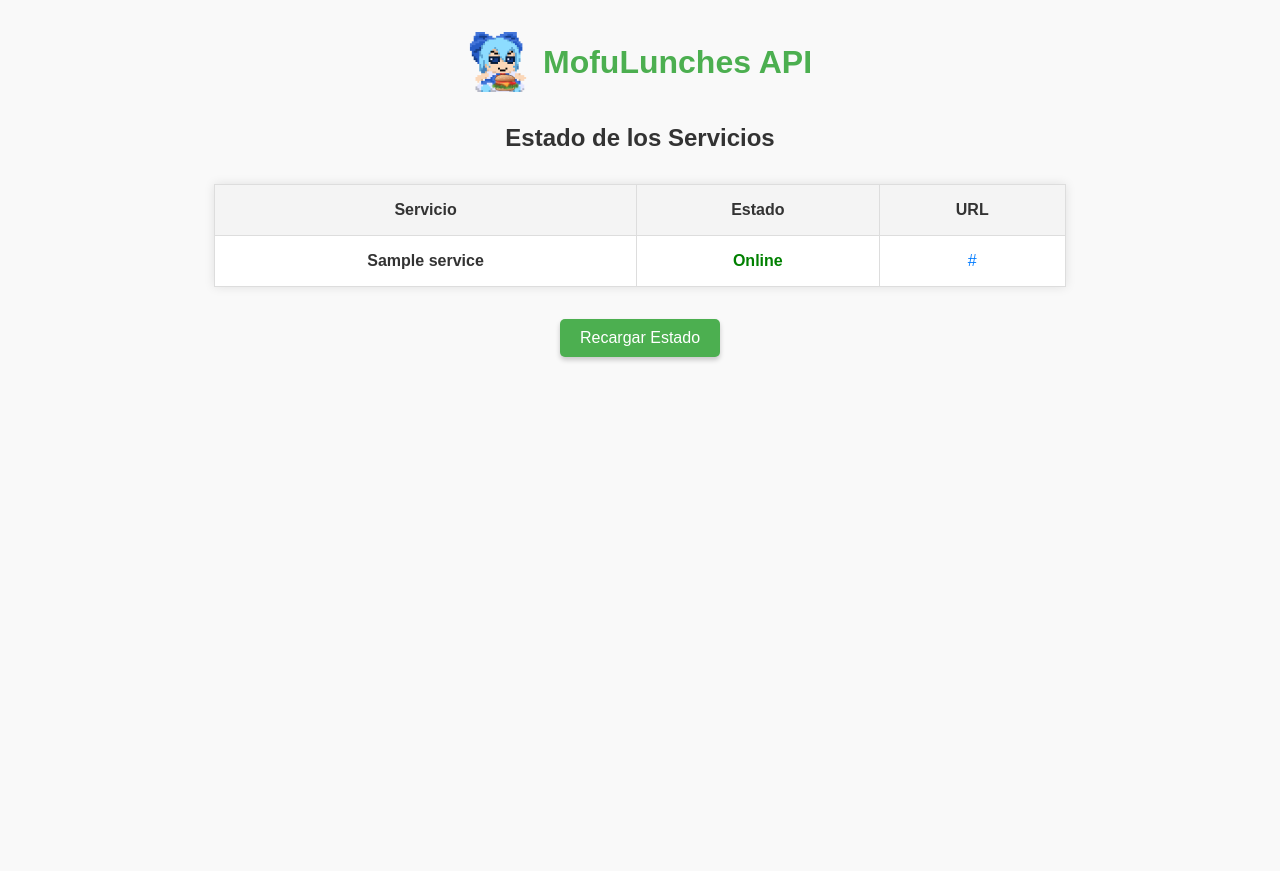
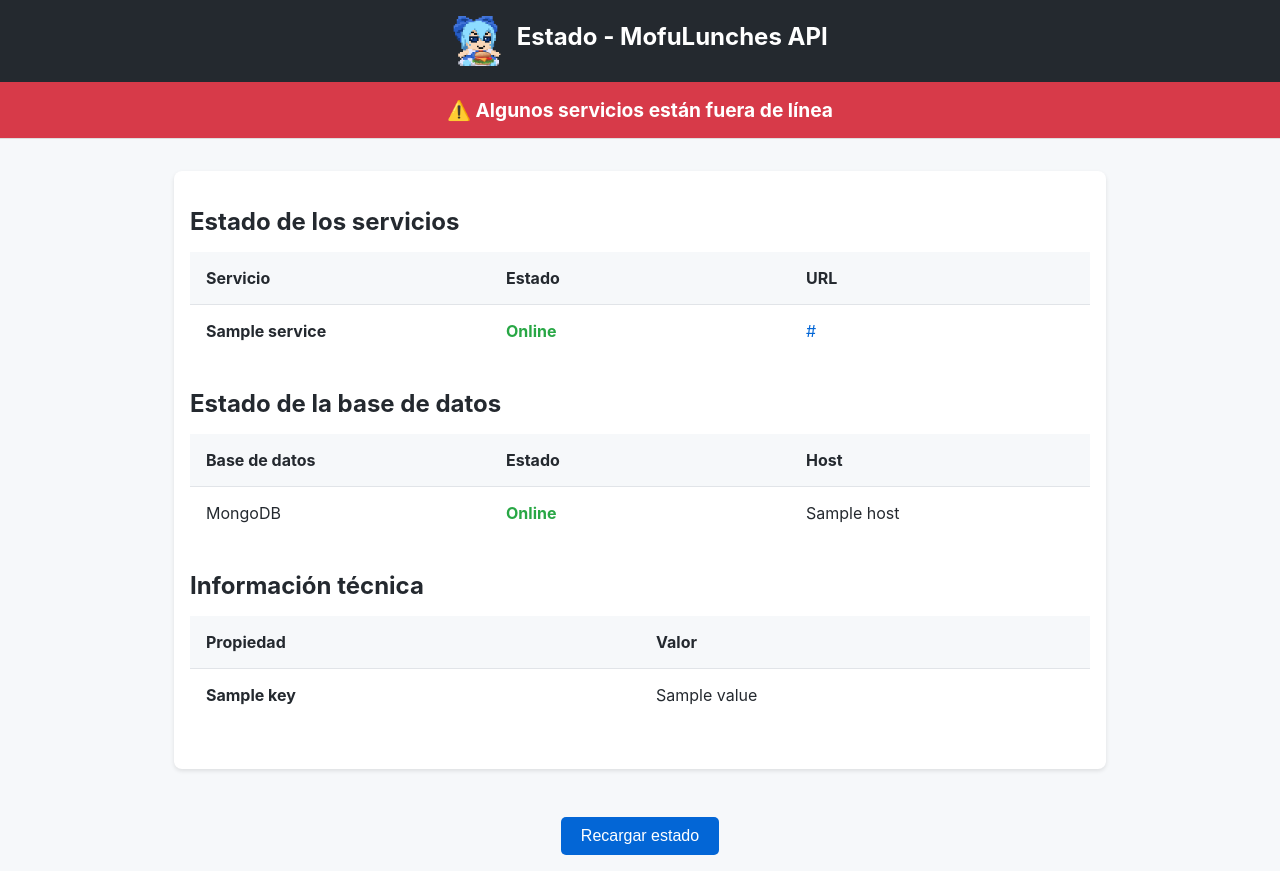
Before and after one commit to AstronautMarkus/MofuLunches-API, a Flask app: template mofulunches-api/api_gateway/templates/status.html in a window 1280 px wide. Before the commit the page ends 362 px from the top, so only its background shows below. Run offline with Flask 3, Linux system fonts and the light colour scheme; the template is opened without the code that fills it: most values are stand-ins (such as "Sample title", 1, 10 or a date in 2020).

Commit message:
Modified /status site with more technical info and ping database.

```diff
--- a/mofulunches-api/api_gateway/app.py
+++ b/mofulunches-api/api_gateway/app.py
@@ -1,37 +1,115 @@
+import platform
+import psutil
 from flask import Flask, render_template
+import socket
+import time
 import requests
+from pymongo import MongoClient
+from pymongo.errors import ConnectionFailure, ConfigurationError, OperationFailure
 from blueprints import register_blueprints
 
 def create_app():
     app = Flask(__name__)
     app.config.from_object('config.DevelopmentConfig')
 
-    # Register blueprints
     register_blueprints(app)
 
+    def get_system_info():
+        """Server info."""
+        boot_time = time.strftime('%Y-%m-%d %H:%M:%S', time.localtime(psutil.boot_time()))
+        disk_usage = psutil.disk_usage('/')
+        net_io = psutil.net_io_counters()
+        system_info = {
+            "Hostname": socket.gethostname(),
+            "IP Address": socket.gethostbyname(socket.gethostname()),
+            "OS": platform.system(),
+            "OS Version": platform.version(),
+            "Architecture": platform.architecture()[0],
+            "Python Version": platform.python_version(),
+            "CPU Cores": psutil.cpu_count(logical=True),
+            "CPU Usage (%)": psutil.cpu_percent(interval=1),
+            "Memory Total (GB)": round(psutil.virtual_memory().total / (1024 ** 3), 2),
+            "Memory Available (GB)": round(psutil.virtual_memory().available / (1024 ** 3), 2),
+            "System Uptime": boot_time,
+        }
+        return system_info
+
+    def check_mongodb_status():
+        """Verifica el estado de la base de datos MongoDB remota y maneja errores."""
+        mongo_uri = app.config['MONGODB_URI']
+        try:
+            client = MongoClient(mongo_uri, serverSelectionTimeoutMS=10000)
+            client.admin.command('ping')
+            return {
+                "status": "Online",
+                "host": mongo_uri.split('@')[-1],
+                "error": None
+            }
+        except ConnectionFailure as e:
+            return {
+                "status": "Offline",
+                "host": mongo_uri.split('@')[-1],
+                "error": f"Connection Failure: {e}"
+            }
+        except ConfigurationError as e:
+            return {
+                "status": "Offline",
+                "host": mongo_uri.split('@')[-1],
+                "error": f"Configuration Error: {e}"
+            }
+        except OperationFailure as e:
+            return {
+                "status": "Offline",
+                "host": mongo_uri.split('@')[-1],
+                "error": f"Operation Failure: {e}"
+            }
+        except Exception as e:
+            return {
+                "status": "Offline",
+                "host": mongo_uri.split('@')[-1],
+                "error": f"Unexpected Error: {e}"
+            }
 
     @app.route('/status', methods=['GET'])
     def check_services_status():
+
         services = {
             'alimentos_service': app.config['ALIMENTOS_SERVICE_URL'],
             'pedidos_service': app.config['PEDIDOS_SERVICE_URL'],
             'usuarios_service': app.config['USUARIOS_SERVICE_URL']
         }
 
+
         statuses = {}
+        all_systems_operational = True
 
         for service_name, service_url in services.items():
             try:
-                # Ping to service
                 response = requests.get(service_url, timeout=2)
-                statuses[service_name] = {'status': 'Online', 'url': service_url}
-            except requests.exceptions.RequestException:
-                # If service is not available, store status as Offline
-                statuses[service_name] = {'status': 'Offline', 'url': service_url}
+                statuses[service_name] = {'status': 'Online', 'url': service_url, 'error': None}
+            except requests.exceptions.RequestException as e:
+                statuses[service_name] = {'status': 'Offline', 'url': service_url, 'error': str(e)}
+                all_systems_operational = False
 
-        return render_template('status.html', statuses=statuses)
+
+        mongodb_status = check_mongodb_status()
+        if mongodb_status['status'] == "Offline":
+            all_systems_operational = False
+
+
+        system_info = get_system_info()
+
+
+        return render_template(
+            'status.html',
+            statuses=statuses,
+            all_systems_operational=all_systems_operational,
+            system_info=system_info,
+            mongodb_status=mongodb_status
+        )
 
     return app
+
 
 if __name__ == '__main__':
     app = create_app()
--- a/mofulunches-api/api_gateway/templates/status.html
+++ b/mofulunches-api/api_gateway/templates/status.html
@@ -1,90 +1,123 @@
 <!DOCTYPE html>
-<html lang="en">
+<html lang="es">
 <head>
     <meta charset="UTF-8">
     <meta name="viewport" content="width=device-width, initial-scale=1.0">
     <link rel="shortcut icon" href="{{ url_for('static', filename='img/icon.png') }}" type="image/x-icon">
-    <title>Status - MofuLunches API</title>
+    <title>Estado - MofuLunches API</title>
+    <!-- AOS CSS -->
+    <link href="https://cdn.jsdelivr.net/npm/aos@2.3.4/dist/aos.css" rel="stylesheet">
     <style>
         body {
-            font-family: Arial, sans-serif;
-            margin: 2rem;
-            color: #333;
-            background-color: #f9f9f9;
+            font-family: -apple-system, BlinkMacSystemFont, "Segoe UI", Roboto, "Helvetica Neue", Arial, sans-serif;
+            margin: 0;
+            padding: 0;
+            color: #24292f;
+            background-color: #f6f8fa;
         }
         header {
-            display: flex;
-            justify-content: center;
-            align-items: center;
-            margin-bottom: 2rem;
+            background-color: #24292f;
+            color: white;
+            padding: 1rem;
+            text-align: center;
+            box-shadow: 0 2px 4px rgba(0, 0, 0, 0.1);
         }
         header img {
-            height: 60px;
-            margin-right: 15px;
+            height: 50px;
+            vertical-align: middle;
+            margin-right: 10px;
         }
         header h1 {
-            color: #4CAF50;
-            font-size: 2rem;
-            margin: 0;
+            display: inline;
+            font-size: 1.5rem;
+        }
+        .status-banner {
+            background-color: {{ 'green' if all_systems_operational else '#d73a49' }};
+            color: white;
+            padding: 1rem;
+            text-align: center;
+            font-size: 1.2rem;
+            font-weight: bold;
+            border-bottom: 1px solid #ddd;
+        }
+        .container {
+            max-width: 900px;
+            margin: 2rem auto;
+            background-color: white;
+            box-shadow: 0 2px 4px rgba(0, 0, 0, 0.1);
+            border-radius: 8px;
+            overflow: hidden;
+            padding: 1rem;
         }
         table {
-            width: 70%;
-            margin: 2rem auto;
+            width: 100%;
             border-collapse: collapse;
-            background-color: #fff;
-            box-shadow: 0px 0px 10px rgba(0, 0, 0, 0.1);
+            table-layout: fixed;
+            margin-bottom: 2rem;
         }
         th, td {
             padding: 1rem;
-            border: 1px solid #ddd;
-            text-align: center;
+            text-align: left;
+            border-bottom: 1px solid #e1e4e8;
         }
         th {
-            background-color: #f4f4f4;
+            background-color: #f6f8fa;
+            font-weight: bold;
+        }
+        tr:last-child td {
+            border-bottom: none;
+        }
+        .online {
+            color: #28a745;
+            font-weight: bold;
+        }
+        .offline {
+            color: #d73a49;
+            font-weight: bold;
         }
         a {
+            color: #0366d6;
             text-decoration: none;
-            color: #007BFF;
         }
         a:hover {
             text-decoration: underline;
         }
-        .online {
-            color: green;
-            font-weight: bold;
-        }
-        .offline {
-            color: red;
-            font-weight: bold;
-        }
         .button-container {
             text-align: center;
-            margin-top: 1rem;
+            padding: 1rem;
         }
         button {
             padding: 10px 20px;
             font-size: 1rem;
-            background-color: #4CAF50;
+            background-color: #0366d6;
             color: white;
             border: none;
             border-radius: 5px;
             cursor: pointer;
-            box-shadow: 0 3px 5px rgba(0, 0, 0, 0.2);
         }
         button:hover {
-            background-color: #45a049;
+            background-color: #0356b6;
+        }
+        .section-title {
+            font-size: 1.5rem;
+            margin-bottom: 1rem;
+            color: #24292f;
         }
     </style>
 </head>
 <body>
     <header>
         <img src="{{ url_for('static', filename='img/icon.png') }}" alt="Logo de MofuLunches">
-        <h1>MofuLunches API</h1>
+        <h1>Estado - MofuLunches API</h1>
     </header>
 
-    <h2 style="text-align: center;">Estado de los Servicios</h2>
+    <div class="status-banner" style="background-color: {{ 'green' if all_systems_operational else '#d73a49' }};">
+        {{ '✅ Todos los servicios están operativos' if all_systems_operational else '⚠️ Algunos servicios están fuera de línea' }}
+    </div>
 
-    <table>
+    <div class="container">
+        <h2 class="section-title" data-aos="fade-right">Estado de los servicios</h2>
+        <table data-aos="zoom-in">
             <thead>
                 <tr>
                     <th>Servicio</th>
@@ -105,24 +138,52 @@
             </tbody>
         </table>
 
-    <div class="button-container">
-        <button onclick="reloadStatus()">Recargar Estado</button>
+        <h2 class="section-title" data-aos="fade-left">Estado de la base de datos</h2>
+        <table data-aos="zoom-in">
+            <thead>
+                <tr>
+                    <th>Base de datos</th>
+                    <th>Estado</th>
+                    <th>Host</th>
+                </tr>
+            </thead>
+            <tbody>
+                <tr>
+                    <td>MongoDB</td>
+                    <td class="{{ 'online' if mongodb_status['status'] == 'Online' else 'offline' }}">{{ mongodb_status['status'] }}</td>
+                    <td>{{ mongodb_status['host'] }}</td>
+                </tr>
+            </tbody>
+        </table>
+
+
+        <h2 class="section-title" data-aos="fade-left">Información técnica</h2>
+        <table data-aos="zoom-in">
+            <thead>
+                <tr>
+                    <th>Propiedad</th>
+                    <th>Valor</th>
+                </tr>
+            </thead>
+            <tbody>
+                {% for key, value in system_info.items() %}
+                <tr>
+                    <td><strong>{{ key }}</strong></td>
+                    <td>{{ value }}</td>
+                </tr>
+                {% endfor %}
+            </tbody>
+        </table>
     </div>
 
+    <div class="button-container">
+        <button onclick="location.reload()">Recargar estado</button>
+    </div>
+
+    <!-- AOS Script -->
+    <script src="https://cdn.jsdelivr.net/npm/aos@2.3.4/dist/aos.js"></script>
     <script>
-        async function reloadStatus() {
-            try {
-                const response = await fetch('/status');
-                const html = await response.text();
-                const parser = new DOMParser();
-                const doc = parser.parseFromString(html, 'text/html');
-                const newTable = doc.querySelector('#status-table').innerHTML;
-                document.querySelector('#status-table').innerHTML = newTable;
-            } catch (error) {
-                console.error('Error recargando el estado:', error);
-                alert('No se pudo recargar el estado. Intenta nuevamente.');
-            }
-        }
+        AOS.init();
     </script>
 </body>
 </html>
```
Also changed, not shown: mofulunches-api/api_gateway/API_GATEWAY_ENDPOINTS.md (+5 -0 lines), mofulunches-api/api_gateway/config.py (+10 -4 lines), mofulunches-api/api_gateway/requirements.txt (+25 -1 lines). Lines whose indentation alone changed are shown as unchanged.
